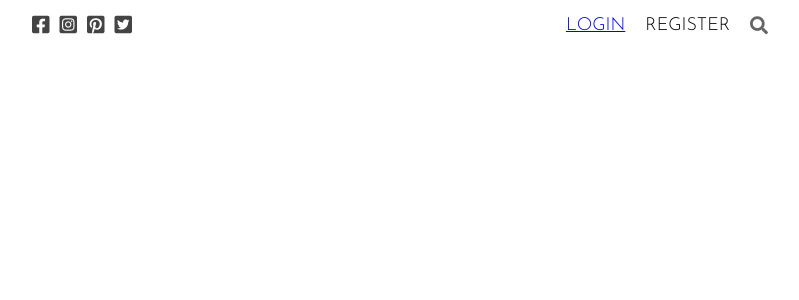
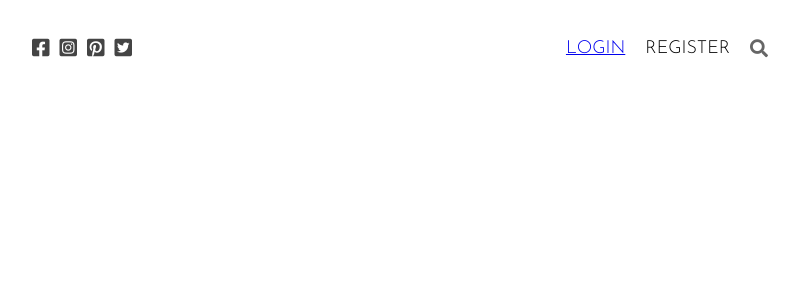
Before and after one commit to ApollosSevere/BlogAssignment, a React app: page /home in a window 1280 px wide. Shown: the top 300 px of the page, without its empty margins (263-1062 px from the left). Built offline with nearby package versions, Linux system fonts and the light colour scheme.

Commit message:
clean up

```diff
--- a/client/components/Header/header.css
+++ b/client/components/Header/header.css
@@ -25,6 +25,6 @@
 .headerImg {
   width: 100%;
   height: 450px;
-  margin-top: 40px;
+  margin-top: 30px;
   object-fit: cover;
 }
--- a/client/components/Navbar/Navbar.js
+++ b/client/components/Navbar/Navbar.js
@@ -4,8 +4,13 @@ import { connect } from "react-redux";
 import { Link } from "react-router-dom";
 import { logout } from "../../store/auth";
 
-const Navbar = ({ handleClick, isLoggedIn }) => (
-  <div>
+const Navbar = ({ handleClick, isLoggedIn, username }) => (
+  <div
+    style={{
+      display: "flex",
+      alignItems: "center",
+    }}
+  >
     <div className="top">
       <div className="topLeft">
         <i className="topIcon fab fa-facebook-square"></i>
@@ -38,6 +43,9 @@ const Navbar = ({ handleClick, isLoggedIn }) => (
 
       <div className="topRight">
         {isLoggedIn ? (
+          <>
+            <div style={{ display: "flex", alignItems: "center", gap: "15px" }}>
+              <p>{username}</p>
               <Link className="link" to="/settings">
                 <img
                   className="topImg"
@@ -45,6 +53,8 @@ const Navbar = ({ handleClick, isLoggedIn }) => (
                   alt=""
                 />
               </Link>
+            </div>
+          </>
         ) : (
           <ul className="topList">
             <li className="topListItem">
@@ -66,6 +76,7 @@ const Navbar = ({ handleClick, isLoggedIn }) => (
 const mapState = (state) => {
   return {
     isLoggedIn: !!state.auth.id,
+    username: state.auth.username,
   };
 };
 
--- a/client/components/Navbar/navbar.css
+++ b/client/components/Navbar/navbar.css
@@ -6,6 +6,7 @@
   top: 0;
   display: flex;
   align-items: center;
+  padding-top: 23px;
   z-index: 999;
   font-family: "Josefin Sans", sans-serif;
 }
```
Lines whose indentation alone changed are shown as unchanged.
